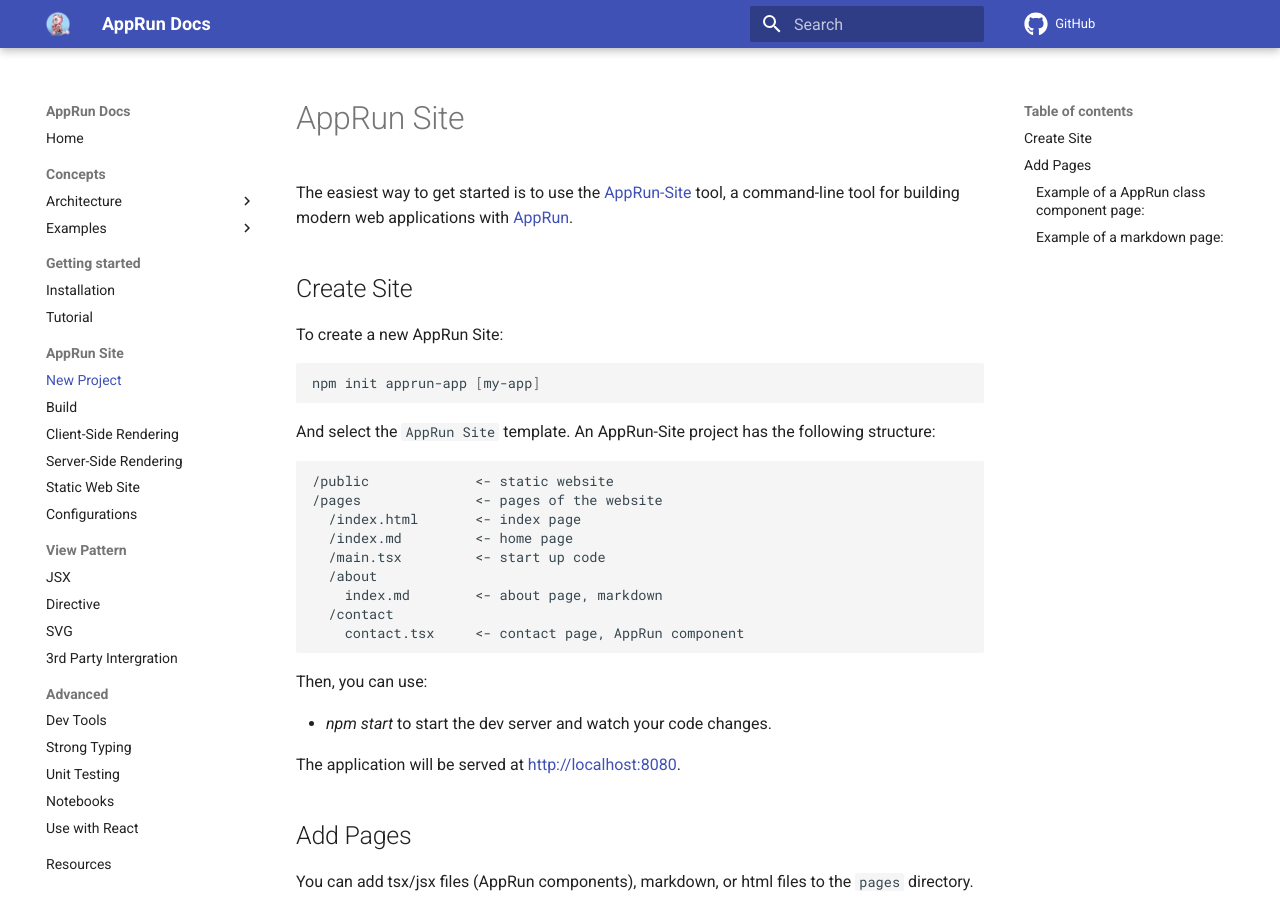
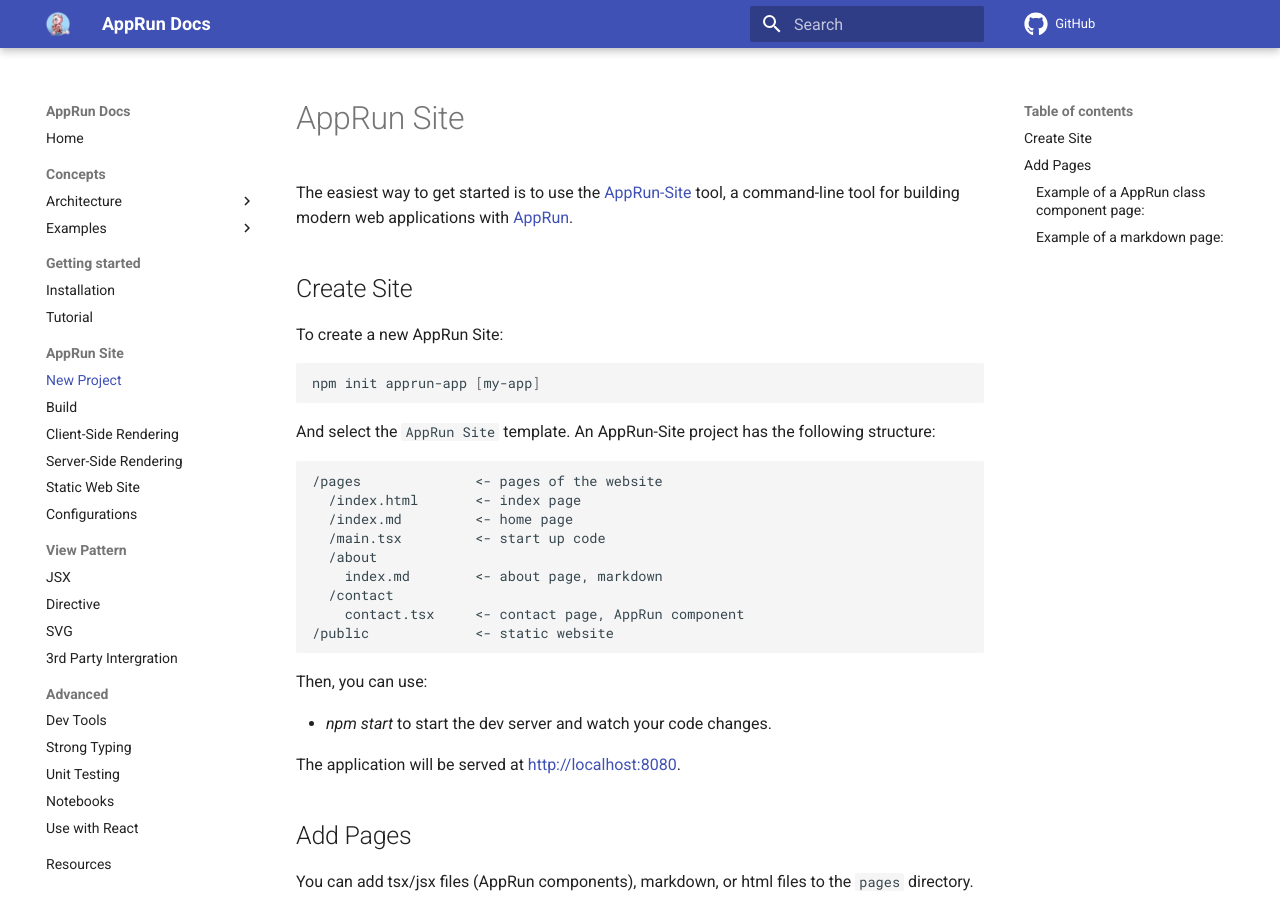
Before and after one commit to apprunjs/apprun-docs, an MkDocs documentation site: the page built from docs/apprun-site.md, in a window 1280 px wide and 900 px high. Built offline with MkDocs 1.6.1 and Material for MkDocs 9.7.7, drawn with Linux system fonts in a browser that asks for light colours; nearby versions of some CDN libraries; library files that are not in the unit come from our copies; comment, search, counter and statistics services are not loaded; part of the change alters nothing that is shown.

````diff
--- a/docs/apprun-site.md
+++ b/docs/apprun-site.md
@@ -13,7 +13,6 @@ npm init apprun-app [my-app]
 And select the `AppRun Site` template. An AppRun-Site project has the following structure:
 
 ```
-/public             <- static website
 /pages              <- pages of the website
   /index.html       <- index page
   /index.md         <- home page
@@ -22,6 +21,7 @@ And select the `AppRun Site` template. An AppRun-Site project has the following
     index.md        <- about page, markdown
   /contact
     contact.tsx     <- contact page, AppRun component
+/public             <- static website
 ```
 
 Then, you can use:
````
